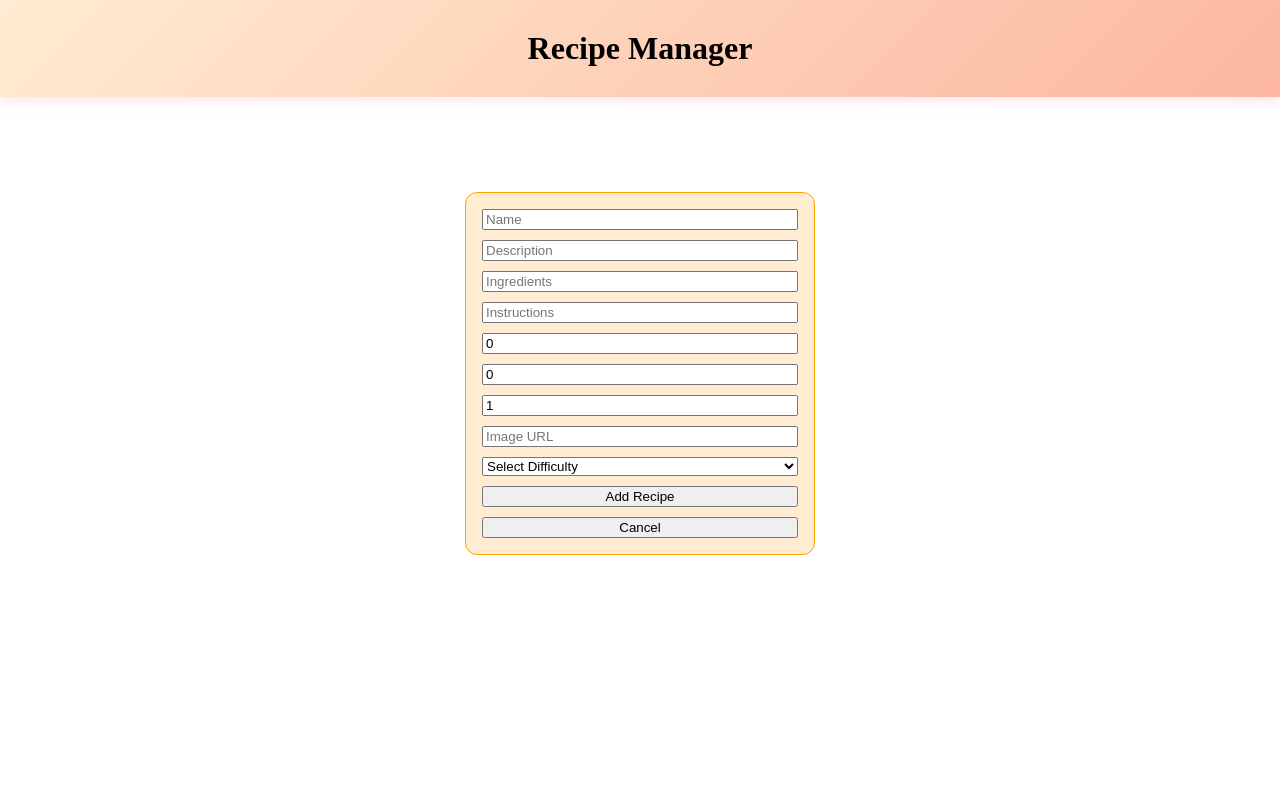
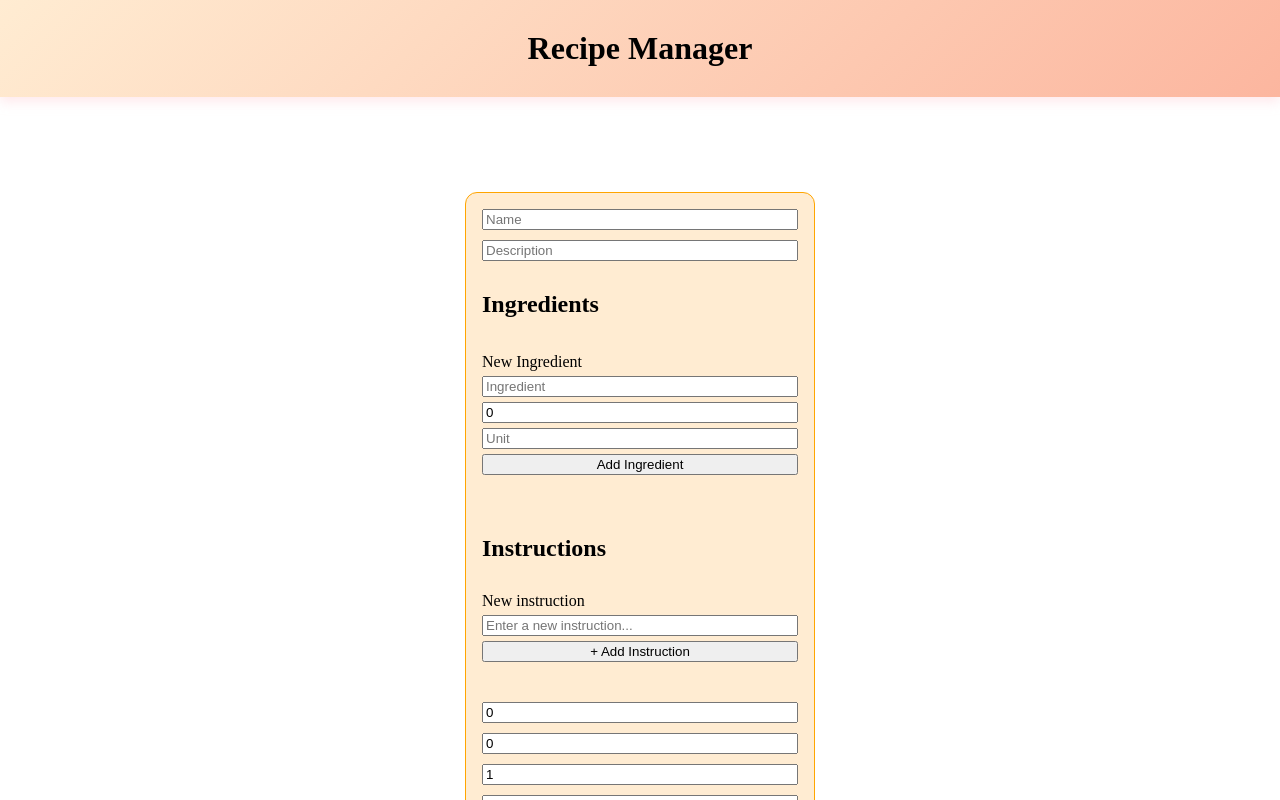
Before and after one commit to Jondrielle/RecipeManager, a Vue app in the folder frontend/: page / in a window 1280 px wide. Shown: the top 800 px of the page. Built offline with nearby package versions, Linux system fonts and the light colour scheme.

Commit message:
Setting up instructions and ingredients button add and remove

```diff
--- a/frontend/src/App.vue
+++ b/frontend/src/App.vue
@@ -39,8 +39,8 @@ async function createRecipe(recipe){
       body: JSON.stringify({
         name: recipe.name,
         description: recipe.description,
-        ingredients: recipe.ingredients.split(",").map(item => item.trim()),
-        instructions: recipe.instructions.split(",").map(item => item.trim()),
+        ingredients: recipe.ingredients,
+        instructions: recipe.instructions,
         prep_time: recipe.prep_time,
         cook_time: recipe.cook_time,
         servings: recipe.servings,
--- a/frontend/src/components/recipeForm.vue
+++ b/frontend/src/components/recipeForm.vue
@@ -8,12 +8,26 @@ const props = defineProps({
 
 const emit = defineEmits(["submit","add","edit","cancel"])
 
+const ingredient = ref({
+	name: "",
+	amount: 0,
+	unit: ""
+})
+
+const instruction = ref("")
+
 const form = ref({
 	id: props.recipe?.id || null,
 	name: props.recipe?.name || "",
 	description: props.recipe?.description || "",
-	ingredients: props.recipe?.ingredients || [],
-	instructions: props.recipe?.instructions || [],
+	ingredients: props.recipe?.ingredients
+	? props.recipe.ingredients.map(item => ({ ...item }))
+	: [],
+
+	instructions: props.recipe?.instructions
+	? [...props.recipe.instructions]
+	: [],
+
 	prep_time: props.recipe?.prep_time || 0,
 	cook_time: props.recipe?.cook_time || 0,
 	servings: props.recipe?.servings || 1,
@@ -47,9 +61,50 @@ function clearForm(){
     prep_time: 0,
     cook_time: 0,
     servings: 1,
-    difficulty: ""
+    difficulty: "",
+    image_url:""
   }
+
+  ingredient.value = {
+  	name: "",
+  	amount: 0,
+  	unit: ""
+  }
+
+  instruction.value = ""
 }
+
+function addIngredient() {
+	if (!ingredient.value.name)
+	{ return }
+
+	form.value.ingredients.push({ ...ingredient.value })
+
+	ingredient.value = {
+		name: "",
+		amount: 0,
+		unit: ""
+	}
+}
+
+function addInstruction() {
+  if (!instruction.value.trim()) {
+    return
+  }
+
+  form.value.instructions.push(instruction.value.trim())
+
+  instruction.value = ""
+}
+
+function removeIngredient(index) {
+  form.value.ingredients.splice(index, 1)
+}
+
+function removeInstruction(index) {
+	form.value.instructions.splice(index, 1)
+}
+
 </script>
 
 <template>
@@ -59,16 +114,118 @@ function clearForm(){
 
 			<input v-model="form.description" placeholder="Description"></input>
 
-			<input v-model="form.ingredients" placeholder="Ingredients"></input>
+		  	<div class="ingredientForm">
+			  <h2>Ingredients</h2>
 
-			<input v-model="form.instructions"
-		  	placeholder="Instructions"></input>
+			  <!-- Existing ingredients -->
+			  <div
+			    v-for="(item, index) in form.ingredients"
+			    :key="index"
+			    class="ingredientRow"
+			  >
+			    <input
+			      v-model="item.name"
+			      placeholder="Ingredient"
+			    />
+
+			    <input
+			      v-model.number="item.amount"
+			      type="number"
+			      placeholder="Amount"
+			    />
+
+			    <input
+			      v-model="item.unit"
+			      placeholder="Unit"
+			    />
+
+			    <button
+			      type="button"
+			      @click="removeIngredient(index)"
+			    >
+			      Remove
+			    </button>
+			  </div>
+
+			  <!-- New ingredient -->
+				<div class="ingredient">
+				<label>New Ingredient</label>
+				  <input
+				    v-model="ingredient.name"
+				    placeholder="Ingredient"
+				  />
+
+				  <input
+				    v-model.number="ingredient.amount"
+				    type="number"
+				    placeholder="Amount"
+				  />
+
+				  <input
+				    v-model="ingredient.unit"
+				    placeholder="Unit"
+				  />
+
+				  <button
+				    type="button"
+				    @click="addIngredient"
+				  >
+				    Add Ingredient
+				  </button>
+			  </div>
+			</div>
+
+			<div class="instructionForm">
+			  <h2>Instructions</h2>
+
+			  <!-- Existing instructions -->
+			  <div
+			    v-for="(item, index) in form.instructions"
+			    :key="index"
+			    class="instructionRow"
+			  >
+			    <label>
+			      Step {{ index + 1 }}
+			    </label>
+
+			    <div class="instructionInput">
+			      <input
+			        v-model="form.instructions[index]"
+			        :placeholder="`Step ${index + 1}`"
+			      />
+
+			      <button
+			        type="button"
+			        @click="removeInstruction(index)"
+			      >
+			        Remove
+			      </button>
+			    </div>
+			  </div>
+
+			  <!-- Add a new instruction -->
+			  <div class="newInstruction">
+			    <label>New instruction</label>
+
+			    <input
+			      v-model="instruction"
+			      placeholder="Enter a new instruction..."
+			    />
+
+			    <button
+			      type="button"
+			      @click="addInstruction"
+			    >
+			      + Add Instruction
+			    </button>
+			  </div>
+			</div>
 
 		  	<input v-model.number="form.prep_time"
-			  placeholder="Prep"></input>
+			placeholder="Prep"></input>
 
 			<input v-model.number="form.cook_time"
-			  placeholder="Cook"></input>
+			placeholder="Cook"></input>
 
 			<input v-model.number="form.servings"
 			  placeholder="Servings"></input>
@@ -83,7 +240,7 @@ function clearForm(){
 			</select>
 
 			<button class="button" type="submit">{{ editMode ? "Update Recipe" : "Add Recipe" }}</button>
-			<button @click="cancel">Cancel</button>
+			<button type="button" @click="cancel">Cancel</button>
 		</form>
 	</div>
 </template>
@@ -105,4 +262,31 @@ function clearForm(){
 	  margin-top:45px;
 	}
 
+	.ingredientForm{
+		display: flex;
+		flex-direction:column;
+		gap: 5px;
+		margin-bottom: 30px;
+	}
+
+	.instructionForm{
+		display: flex;
+		flex-direction: column;
+		gap: 10px;
+		padding-bottom:30px;
+	}
+
+	.newInstruction{
+		display:flex;
+		flex-direction:column;
+		gap:5px;
+	}
+
+	.ingredient{
+		padding-top:10px;
+		display:flex;
+		flex-direction:column;
+		gap:5px
+
+	}
 </style>
```
Also changed, not shown: 2 other files (tests, documents, lock files or other folders).
